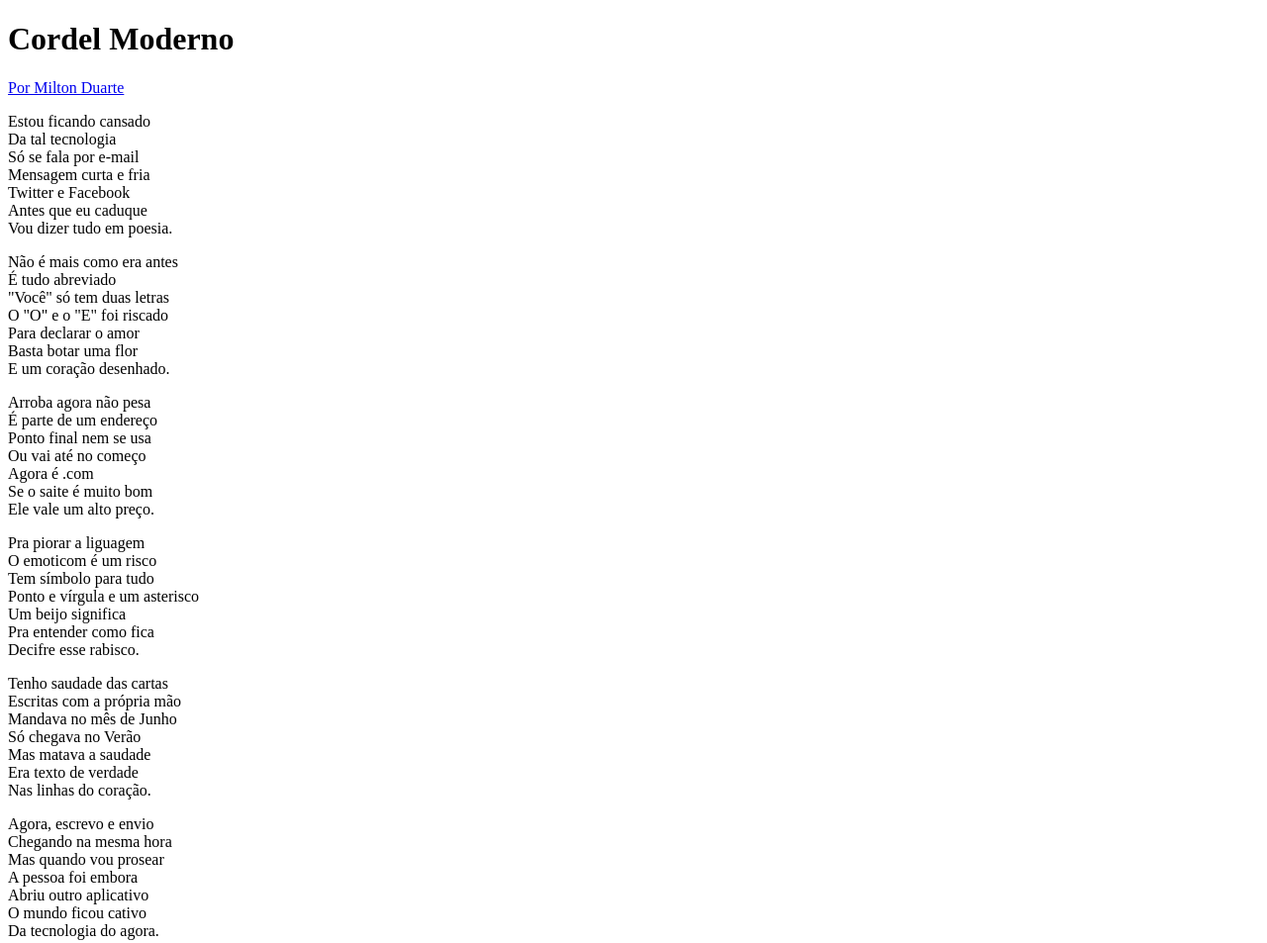
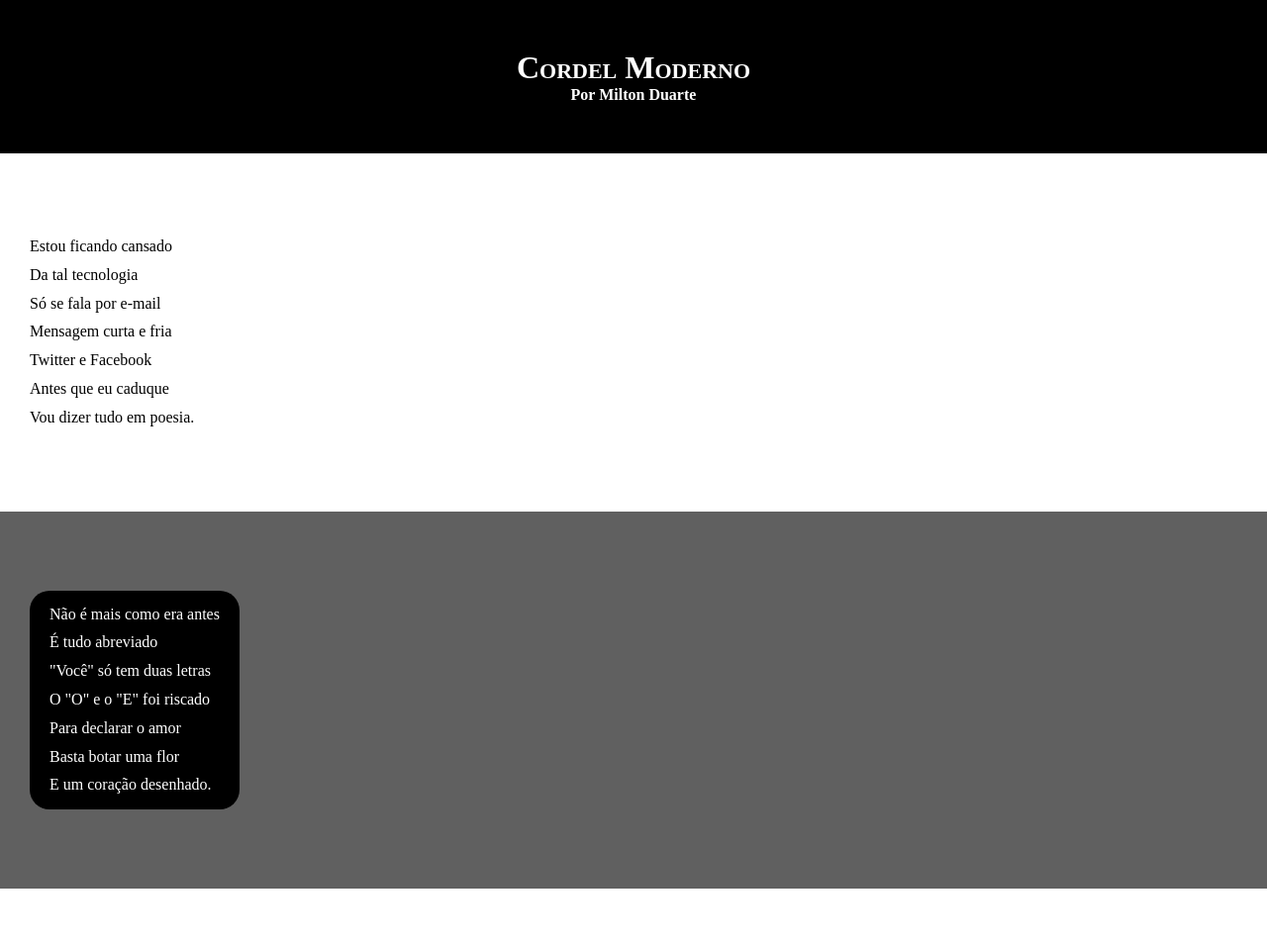
Before and after one commit to JesseLD/HTML-CSS, a plain HTML site: page DESAFIO/Dx012/index.html in a window 1280 px wide. Shown: the top 953 px of the page at 99% size. Drawn offline with Linux system fonts and the light colour scheme.

Commit message:
Ajustes no Css
Css Bonito

```diff
--- a/DESAFIO/Dx012/index.html
+++ b/DESAFIO/Dx012/index.html
@@ -13,7 +13,7 @@
         <p><a href="https://www.recantodasletras.com.br/poesias/3186743" target="_blank" rel="external">Por Milton Duarte</a></p>
     </header>
 
-    <section>
+    <section class="normal">
         <p>
             Estou ficando cansado <br>
             Da tal tecnologia <br>
@@ -25,7 +25,7 @@
         </p>
     </section>
 
-    <section>
+    <section class="image">
         <p>
             Não é mais como era antes <br>
             É tudo abreviado <br>
@@ -37,7 +37,7 @@
         </p>
     </section>
 
-    <section>
+    <section class="normal">
         <p>
             Arroba agora não pesa <br>
             É parte de um endereço <br>
@@ -59,7 +59,7 @@
         </p>
     </section>
 
-    <section>
+    <section class="image">
         <p>
             Tenho saudade das cartas <br>
             Escritas com a própria mão <br>
@@ -71,7 +71,7 @@
         </p>
     </section>
 
-    <section>
+    <section class="normal">
         <p>
             Agora, escrevo e envio <br>
             Chegando na mesma hora <br>
--- a/DESAFIO/Dx012/src/style.css
+++ b/DESAFIO/Dx012/src/style.css
@@ -1 +1,64 @@
 @charset "UTF-8";
+*{
+    margin: 0;
+    padding: 0;
+    box-sizing: border-box;
+}
+html, body{
+    background-color: darkgray;
+    min-height: 100vh;
+}
+header{
+    background-color: black;
+    color: white;
+    text-align: center;
+}
+header > h1{
+    padding:50px 0px 0 0;
+    font-variant: small-caps;
+}
+header >p{
+    padding:0px 0px 50px 0;
+
+}
+a{
+    color: white;
+    text-decoration: none;
+    font-weight: bold;
+}
+a:hover{
+    text-decoration: underline;
+    color: orange;
+}
+section{
+    padding:10vh 0 10vh 30px;
+    line-height: 1.8em;
+}
+section.image >p{
+    width:fit-content;
+    background-color: black;
+    padding: 10px 20px;
+    border-radius: 20px;
+
+}
+
+section.normal{
+    background-color: white;
+    color: black;
+
+}
+section.image{
+    background-color: #606060;
+    color: white;
+
+}
+
+
+
+
+footer{
+    background-color: black;
+    color: white;
+    text-align: center;
+    padding:10px;
+}
```
